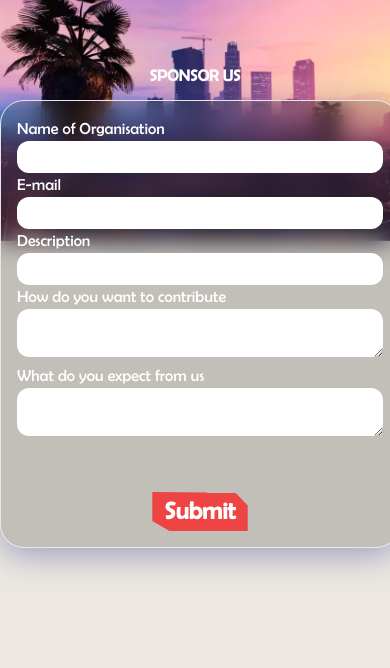
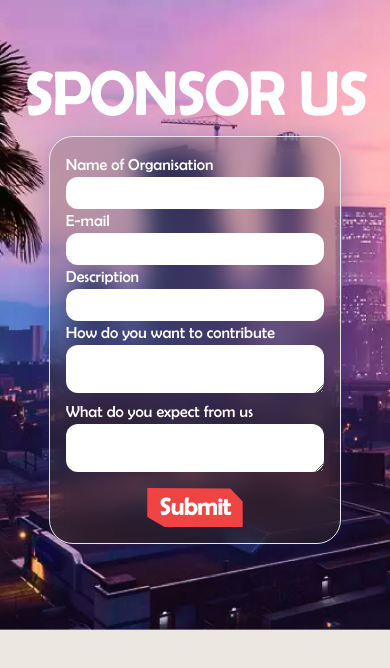
Before and after one commit to GDXR-AR-VR/Genesis3, a React (Vite) app: page /sponsorus in a window 390 px wide. Shown: the top 668 px of the page. Built offline with nearby package versions, Linux system fonts and the light colour scheme.

Commit message:
sponsor update

```diff
--- a/src/pages/sponsorUs.jsx
+++ b/src/pages/sponsorUs.jsx
@@ -9,14 +9,14 @@ export default function SponsorUs() {
     <>
       <div className="sponsors relative flex-col h-screen w-screen bg-[#ECE8E1] font-[BerlinSans] overflow-hidden  ">
         <img
-          className="absolute scale-[1.2] xl:scale-[1] object-contain"
+          className="absolute scale-[3.4] xs:scale-[3] top-52 xs:top-48 md:top-0 md:scale-[1.8] lg:scale-[1.2] xl:scale-[1] object-contain"
           src={sponsorUs}
         ></img>
         <div className="h-16"></div>
-        <div className="relative title lg:text-7xl xl:text-8xl mb-3 text-white font-extrabold text-center ">
+        <div className="relative title md:text-7xl text-5xl xs:text-6xl xl:text-8xl mb-3 text-white font-extrabold text-center ">
           SPONSOR US
         </div>
-        <div className=" glass rounded-3xl border-[1px] p-4 justify-center select-none items-center align-middle m-auto w-[400px] z-20 flex-col gap-4">
+        <div className=" glass rounded-3xl border-[1px] p-4 justify-center select-none items-center align-middle m-auto w-9/12 md:w-[400px] z-20 flex-col gap-4">
           <p className="text-white">Name of Organisation</p>
           <input
             // name="name "
@@ -49,7 +49,7 @@ export default function SponsorUs() {
             className="h-12 w-full rounded-xl p-2"
           ></textarea>
           <br />
-          <div className="w-full mt-10 justify-center">
+          <div className="w-full md:mt-10 justify-center">
             <motion.div
               whileHover={{ scale: 1.1 }}
               type="submit"
--- a/src/pages/sponsors.jsx
+++ b/src/pages/sponsors.jsx
@@ -43,7 +43,7 @@ export default function Sponsors() {
                       <img
                         src={sponsor.value}
                         alt={sponsor.alt}
-                        className="w-full h-full p-4 mt-2 aspect-scale-1/1"
+                        className="w-full h-full  mt-2 aspect-scale-1/1"
                       ></img>
                     </div>
                   </div>
@@ -74,9 +74,9 @@ export default function Sponsors() {
         <motion.div
           whileHover={{ rotate: Math.random() * 3, scale: 1.1 }}
           onClick={() => {
-            window.open("", "_blank");
+            window.open("\\sponsorus", "_blank");
           }}
-          className=" relative register bg-red-500 m-auto text-white w-fit h-12 xl:h-16 xl:p-4 lg:text-4xl lg:p-4 text-xl md:text-2xl p-3 font-[BerlinSans] font-bold text-center z-30"
+          className=" relative register select-none bg-red-500 m-auto text-white w-fit h-12 xl:h-16 xl:p-4 lg:text-4xl lg:p-4 text-xl md:text-2xl p-3 font-[BerlinSans] font-bold text-center z-30"
         >
           Sponsor Us
         </motion.div>
```
